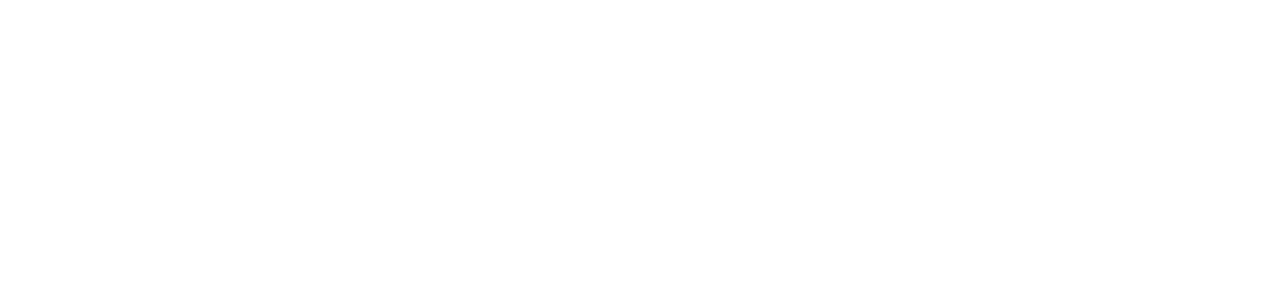
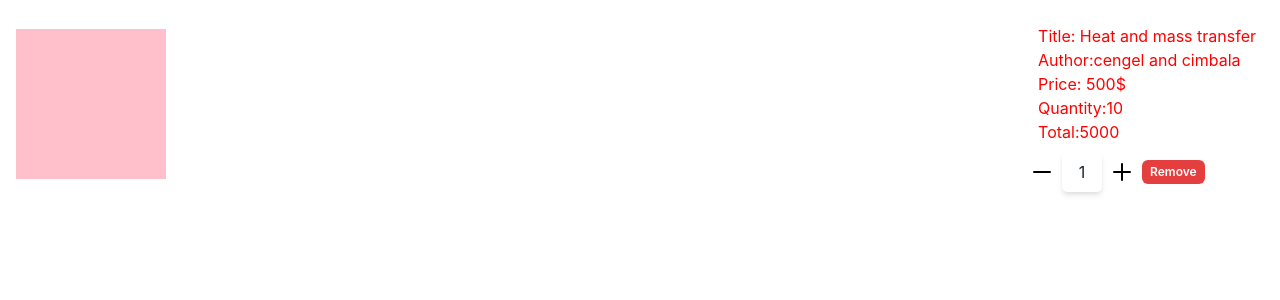
Before and after one commit to FerazAhmad1/clientLibrary, a React (Vite) app in the folder Library/: page /cart in a window 1280 px wide. Before the commit this address had no page. Shown: the top 300 px of the page. Built offline with nearby package versions, Linux system fonts and the light colour scheme.

Commit message:
add to cart integrated mutation is integrated need to update quantity as per response

```diff
--- a/Library/src/App.jsx
+++ b/Library/src/App.jsx
@@ -15,6 +15,7 @@ import { onError } from "@apollo/client/link/error";
 import { Route, Routes } from "react-router-dom";
 import Addproducts from "./components/Addproducts.jsx";
 import Requireauth from "./components/Requireauth.jsx";
+import Bag from "./components/Bag.jsx";
 
 const errorLink = onError(({ graphqlErrors, networkError }) => {
   if (graphqlErrors) {
@@ -59,6 +60,7 @@ function App() {
               </Requireauth>
             }
           />
+          <Route path="/cart" element={<Bag />} />
           <Route
             path="/product/:id"
             element={
--- a/Library/src/GraphQl/Mutation.jsx
+++ b/Library/src/GraphQl/Mutation.jsx
@@ -58,3 +58,27 @@ export const SEARCH_BOOK = gql`
     }
   }
 `;
+
+export const ADD_TO_CART = gql`
+  mutation addToCart(
+    $id: ID!
+    $quantity: Int!
+    $isBorrowed: Boolean!
+    $duration: String!
+  ) {
+    addToCart(
+      id: $id
+      quantity: $quantity
+      isBorrowed: $isBorrowed
+      duration: $duration
+    ) {
+      success
+      error
+      cartItem {
+        id
+        quantity
+        title
+      }
+    }
+  }
+`;
--- /dev/null
+++ b/Library/src/components/Bag.jsx
@@ -0,0 +1,80 @@
+/* eslint-disable no-unused-vars */
+import React, { useState } from "react";
+import { Box, Flex, IconButton } from "@chakra-ui/react";
+import Bookdetail from "./Bookdetail";
+import { MinusIcon, PlusIcon } from "@heroicons/react/outline";
+import ButtonIcon from "./ButtonIcon";
+import Button from "./Button";
+const Bag = () => {
+  let [count, setCount] = useState(1);
+
+  const book = {
+    title: "Heat and mass transfer",
+    price: 500,
+    author: "cengel and cimbala",
+    quantity: 10,
+    total: 5000,
+  };
+  const increaseCount = () => {
+    if (count >= 10) return;
+    setCount((prev) => prev + 1);
+  };
+
+  const dcreaseCount = () => {
+    if (count <= 1) return;
+    setCount((prev) => prev - 1);
+  };
+  return (
+    <Box padding={4}>
+      <Flex alignItems="center" justifyContent="space-between">
+        <Box width="150px" height="150px" bg="pink" />
+        <Box>
+          <Bookdetail data={[{ ...book }]} />
+          <Flex alignItems="center">
+            <ButtonIcon
+              background="transparent"
+              aria-label="Minus"
+              icon={<MinusIcon />}
+              size="xs"
+              color="black"
+              clickHandler={dcreaseCount}
+              marginRight="2"
+            />
+            <Box
+              width="40px"
+              height="40px"
+              bg="white"
+              boxShadow="md"
+              display="flex"
+              alignItems="center"
+              justifyContent="center"
+              marginRight="2"
+              borderRadius="5px"
+            >
+              {count}
+            </Box>
+            <ButtonIcon
+              background="transparent"
+              aria-label="Plus"
+              icon={<PlusIcon />}
+              size="xs"
+              color="black"
+              clickHandler={increaseCount}
+              marginRight="2"
+            />
+            <Button
+              colorScheme="red"
+              size="xs"
+              onClick={() => console.log("Button clicked")}
+            >
+              {" "}
+              Remove{" "}
+            </Button>
+          </Flex>
+        </Box>
+      </Flex>
+    </Box>
+  );
+};
+
+export default Bag;
--- /dev/null
+++ b/Library/src/components/Bookdetail.jsx
@@ -0,0 +1,28 @@
+/* eslint-disable react/jsx-key */
+/* eslint-disable react/prop-types */
+/* eslint-disable no-unused-vars */
+import { Box } from "@chakra-ui/react";
+const Bookdetail = ({ data }) => {
+  console.log(data);
+  if (data === "") return <div />;
+  return (
+    <>
+      {data.map((data) => {
+        return (
+          <Box p={2} textColor={"red"}>
+            <h1>Title: {data && data.title}</h1>
+            <h1>
+              Author:
+              {data && data.author}
+            </h1>
+            <h1>Price: {data && data.price}$</h1>
+            {data && data.quantity && <h1>Quantity:{data.quantity}</h1>}
+            {data && data.total && <h1>Total:{data.total}</h1>}
+          </Box>
+        );
+      })}
+    </>
+  );
+};
+
+export default Bookdetail;
--- a/Library/src/components/Button.jsx
+++ b/Library/src/components/Button.jsx
@@ -1,8 +1,12 @@
 /* eslint-disable react/prop-types */
 import { Button as ChakraButton } from "@chakra-ui/react";
 
-const Button = ({ children, ...rest }) => {
-  return <ChakraButton {...rest}>{children}</ChakraButton>;
+const Button = ({ children, clickHandler, ...rest }) => {
+  return (
+    <ChakraButton onClick={clickHandler} {...rest}>
+      {children}
+    </ChakraButton>
+  );
 };
 
 export default Button;
--- /dev/null
+++ b/Library/src/components/ButtonIcon.jsx
@@ -0,0 +1,10 @@
+/* eslint-disable react/prop-types */
+/* eslint-disable no-unused-vars */
+import React from "react";
+import { Box, Flex, IconButton } from "@chakra-ui/react";
+import { MinusIcon, PlusIcon } from "@heroicons/react/outline";
+const ButtonIcon = ({ clickHandler, ...props }) => {
+  return <IconButton {...props} onClick={clickHandler} />;
+};
+
+export default ButtonIcon;
--- a/Library/src/components/ProductDetail.jsx
+++ b/Library/src/components/ProductDetail.jsx
@@ -2,16 +2,36 @@
 import ImageSlider from "./ImageSlider";
 import Button from "./Button";
 import { useState, useEffect } from "react";
-import { Box, Flex, IconButton } from "@chakra-ui/react";
+import {
+  Box,
+  Flex,
+  IconButton,
+  Radio,
+  RadioGroup,
+  Select,
+} from "@chakra-ui/react";
 import { MinusIcon, PlusIcon } from "@heroicons/react/outline";
 import { useParams } from "react-router-dom";
 import { READ_BOOK } from "../GraphQl/Queries.jsx";
 import { authState } from "../features/authentication/authSlice.jsx";
-import { useQuery } from "@apollo/client";
+import { useQuery, useMutation } from "@apollo/client";
+import { ADD_TO_CART } from "../GraphQl/Mutation.jsx";
 import { useSelector } from "react-redux";
+import Bookdetail from "./Bookdetail.jsx";
+import ButtonIcon from "./ButtonIcon.jsx";
+
 function ProductDetail() {
   const { id } = useParams();
   const { token } = useSelector(authState);
+  const [borrowBuy, setBorrowbuy] = useState();
+  const [duration, setDuration] = useState(1);
+  const [addToCart] = useMutation(ADD_TO_CART, {
+    context: {
+      headers: {
+        Authorization: `Bearer ${token}`,
+      },
+    },
+  });
   const { loading, error, data } = useQuery(READ_BOOK, {
     variables: { id },
     context: {
@@ -24,6 +44,10 @@ function ProductDetail() {
   useEffect(() => {
     console.log(data);
   }, [data]);
+
+  const handleDurationChange = (e) => {
+    setDuration(e.target.value);
+  };
 
   const [imageUrls, setImageUrls] = useState([]);
   let [count, setCount] = useState(1);
@@ -38,12 +62,28 @@ function ProductDetail() {
     setCount((prev) => prev - 1);
   };
 
-  const addToCart = () => {};
+  const addToCartHandler = async (id, quantity, isBorrowed, duration) => {
+    const response = await addToCart({
+      variables: {
+        id,
+        quantity,
+        isBorrowed: isBorrowed === "Borrow",
+        duration: isBorrowed === "Borrow" ? `${duration}` : "LIFETIME",
+      },
+    });
+
+    console.log(response, "rrrrrrrrrrrrrrrrrrrrrrr");
+  };
 
   const book = {
     id: 1,
     title: "Heat and mass transfer",
     price: 100,
+  };
+
+  const buyTypeHandler = (value) => {
+    console.log(value);
+    setBorrowbuy(value);
   };
   // Simulated fetch of image URLs
   useEffect(() => {
@@ -69,20 +109,18 @@ function ProductDetail() {
           <ImageSlider images={imageUrls} />
         </div>
         <div className="p-5">
-          <Box p={2} textColor={"red"}>
-            <h1>Title: {data && data.readBook && data.readBook.title}</h1>
-            <h1>Author:{data && data.readBook && data.readBook.author}</h1>
-            <h1>Price: {data && data.readBook && data.readBook.price}$</h1>
-          </Box>
+          <Bookdetail
+            data={(data && data.readBook && [{ ...data.readBook }]) || ""}
+          />
           <Box mb={4}>
             <Flex alignItems="center">
-              <IconButton
+              <ButtonIcon
                 background="transparent"
                 aria-label="Minus"
                 icon={<MinusIcon />}
                 size="xs"
                 color="black"
-                onClick={() => dcreaseCount()}
+                clickHandler={dcreaseCount}
                 marginRight="2"
               />
               <Box
@@ -99,17 +137,17 @@ function ProductDetail() {
                 {count}
               </Box>
 
-              <IconButton
+              <ButtonIcon
                 background="transparent"
                 aria-label="Plus"
                 icon={<PlusIcon />}
                 size="xs"
                 color="black"
-                onClick={() => increaseCount()}
+                clickHandler={increaseCount}
                 marginRight="2"
               />
               <Button
-                colorScheme="blue"
+                colorScheme="red"
                 size="xs"
                 onClick={() => console.log("Button clicked")}
               >
@@ -117,10 +155,45 @@ function ProductDetail() {
                 Remove{" "}
               </Button>
             </Flex>
+            <RadioGroup
+              className="flex gap-4"
+              onChange={buyTypeHandler}
+              value={borrowBuy}
+            >
+              <Radio value="Borrow">Borrow</Radio>
+              <Radio value="Buy">Buy</Radio>
+            </RadioGroup>
+            {borrowBuy === "Borrow" && (
+              <Box mt={4}>
+                <Flex alignItems="center">
+                  <label htmlFor="duration" className="mr-2">
+                    Duration:
+                  </label>
+                  <Select
+                    id="duration"
+                    value={duration}
+                    onChange={handleDurationChange}
+                  >
+                    {[1, 2, 3].map((month) => (
+                      <option key={month} value={month}>
+                        {month} month{month > 1 && "s"}
+                      </option>
+                    ))}
+                  </Select>
+                </Flex>
+              </Box>
+            )}
           </Box>
 
           <Box>
-            <Button>AddToCart</Button>
+            <Button
+              clickHandler={() => {
+                addToCartHandler(id, count, borrowBuy, duration);
+                console.log(typeof `${duration}`);
+              }}
+            >
+              AddToCart
+            </Button>
           </Box>
         </div>
       </div>
```
Also changed, not shown: Library/src/components/Navbar.jsx (+61 -38 lines).
